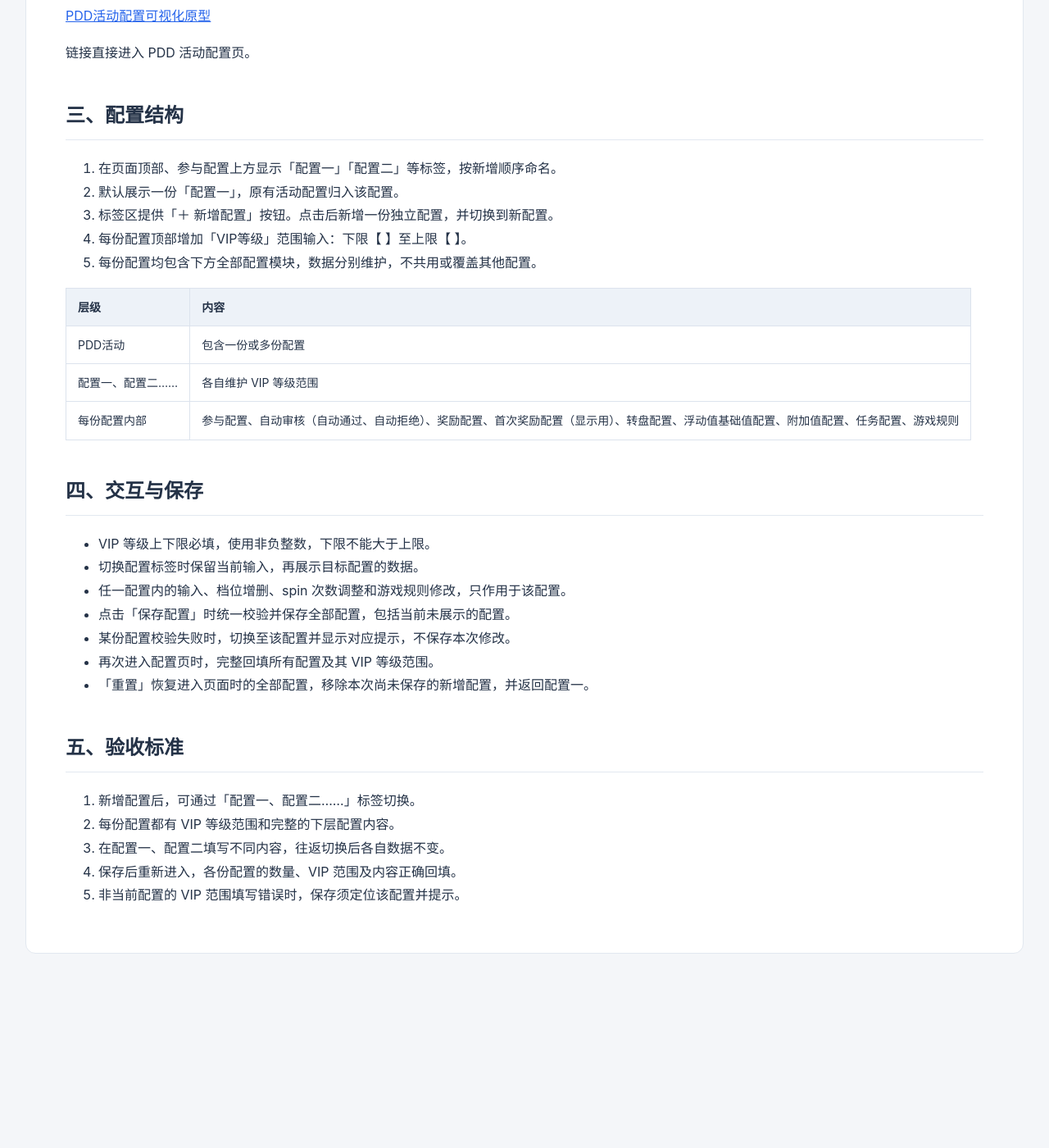
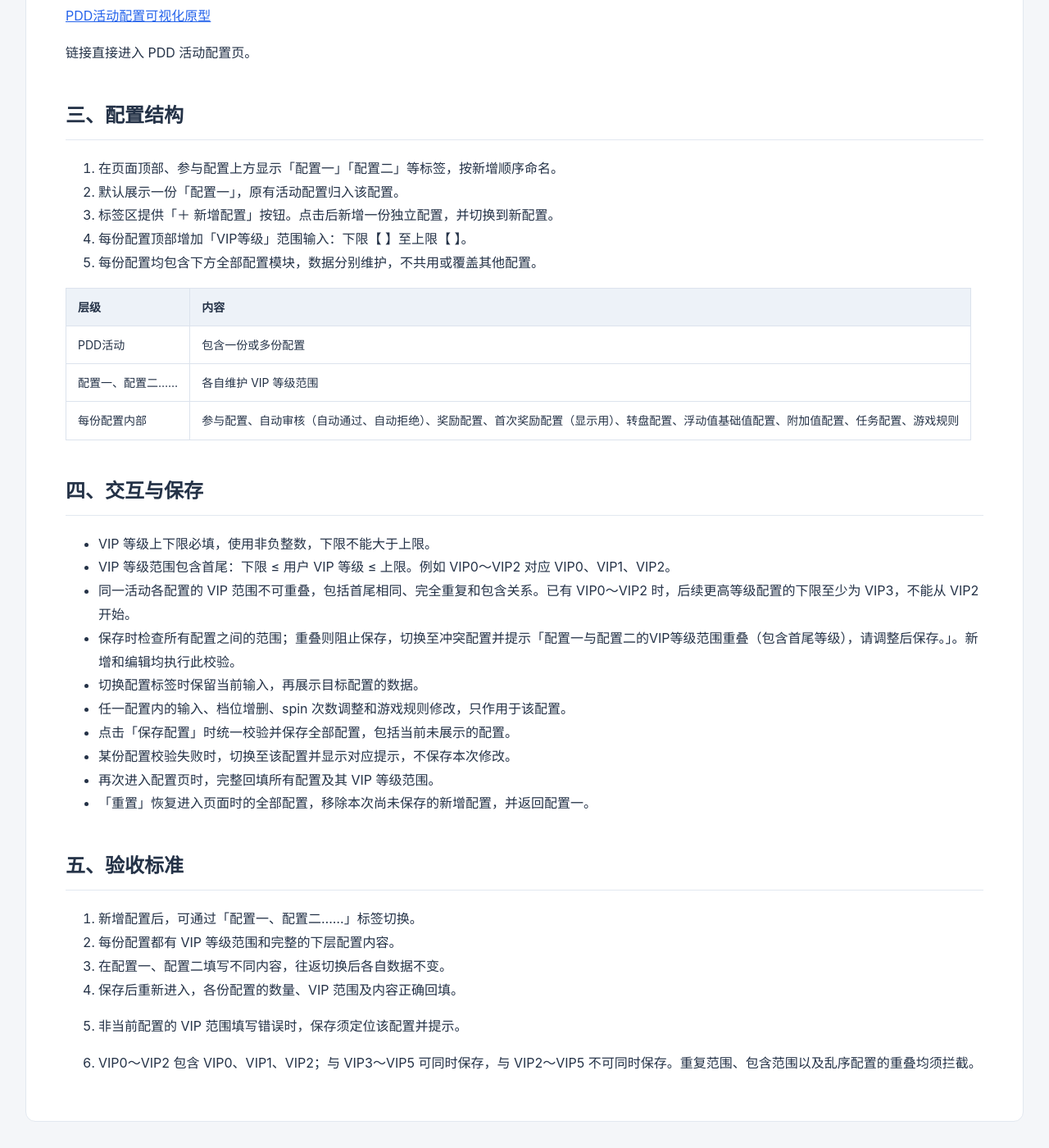
Before and after one commit to HDDDONG/tiered-recharge-requirements, a Jekyll site: the page built from pdd-vip-config/index.md, in a window 1280 px wide and 1400 px high, scrolled down 395 px. Shown: the whole window at 82% size. Built offline with Jekyll 4.4.1, drawn with Linux system fonts in a browser that asks for light colours; before the commit the page ends 1590 px from its top, so only the background shows below that.

Commit message:
docs: specify inclusive non-overlapping VIP ranges

```diff
--- a/pdd-vip-config/index.md
+++ b/pdd-vip-config/index.md
@@ -32,6 +32,9 @@ title: PDD活动VIP分组配置
 ## 四、交互与保存
 
 - VIP 等级上下限必填，使用非负整数，下限不能大于上限。
+- VIP 等级范围包含首尾：下限 ≤ 用户 VIP 等级 ≤ 上限。例如 VIP0～VIP2 对应 VIP0、VIP1、VIP2。
+- 同一活动各配置的 VIP 范围不可重叠，包括首尾相同、完全重复和包含关系。已有 VIP0～VIP2 时，后续更高等级配置的下限至少为 VIP3，不能从 VIP2 开始。
+- 保存时检查所有配置之间的范围；重叠则阻止保存，切换至冲突配置并提示「配置一与配置二的VIP等级范围重叠（包含首尾等级），请调整后保存。」。新增和编辑均执行此校验。
 - 切换配置标签时保留当前输入，再展示目标配置的数据。
 - 任一配置内的输入、档位增删、spin 次数调整和游戏规则修改，只作用于该配置。
 - 点击「保存配置」时统一校验并保存全部配置，包括当前未展示的配置。
@@ -46,3 +49,5 @@ title: PDD活动VIP分组配置
 3. 在配置一、配置二填写不同内容，往返切换后各自数据不变。
 4. 保存后重新进入，各份配置的数量、VIP 范围及内容正确回填。
 5. 非当前配置的 VIP 范围填写错误时，保存须定位该配置并提示。
+
+6. VIP0～VIP2 包含 VIP0、VIP1、VIP2；与 VIP3～VIP5 可同时保存，与 VIP2～VIP5 不可同时保存。重复范围、包含范围以及乱序配置的重叠均须拦截。
```
